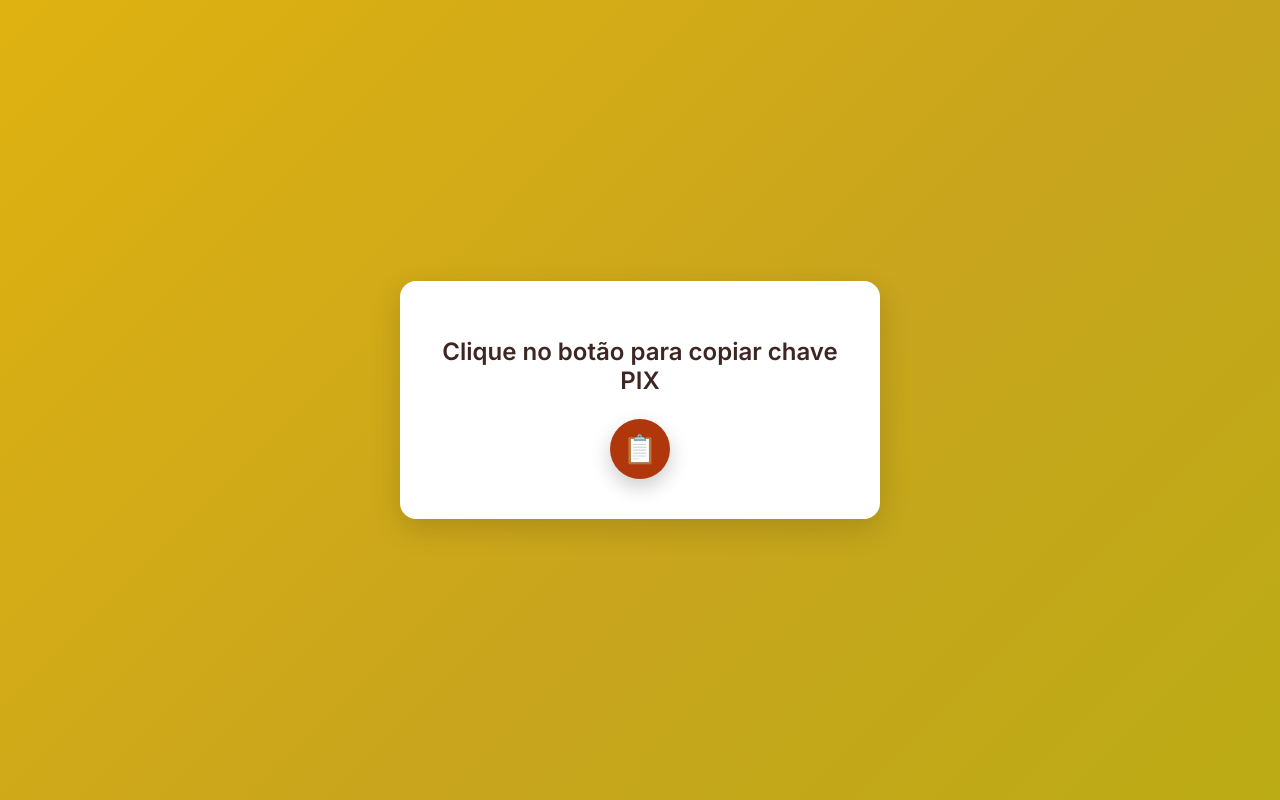
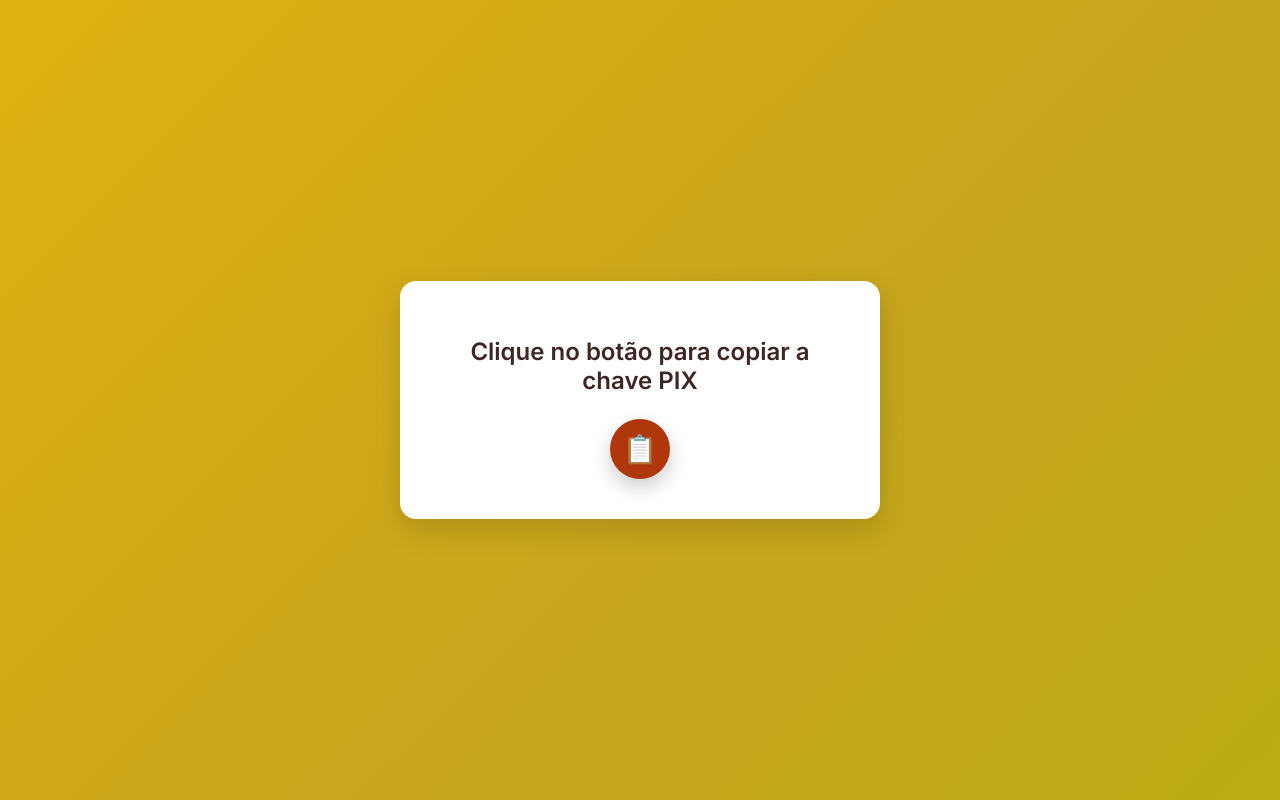
Before and after one commit to Fallby6/pix, a plain HTML site: page index.html in a window 1280 px wide. Drawn offline with Linux system fonts and the light colour scheme.

Commit message:
Update index.html

```diff
--- a/index.html
+++ b/index.html
@@ -83,7 +83,7 @@
 </head>
 <body>
   <div class="container">
-    <h1>Clique no botão para copiar chave PIX</h1>
+    <h1>Clique no botão para copiar a chave PIX</h1>
     <div class="feedback" id="feedbackMsg">Copiado! ✅</div>
     <button class="copy-btn" onclick="copiarChave()">📋</button>
   </div>
```
